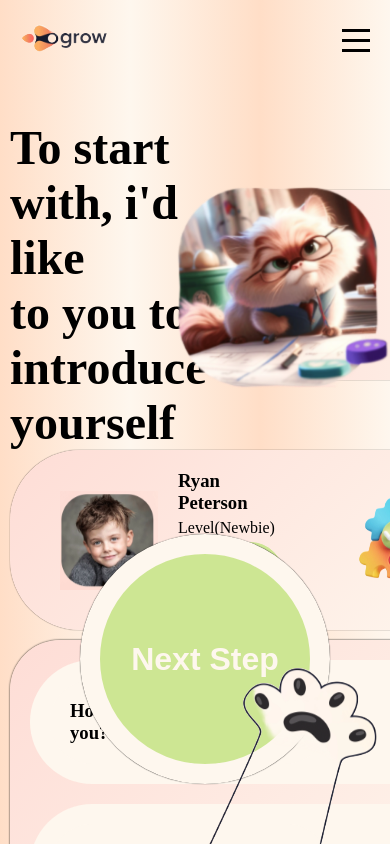
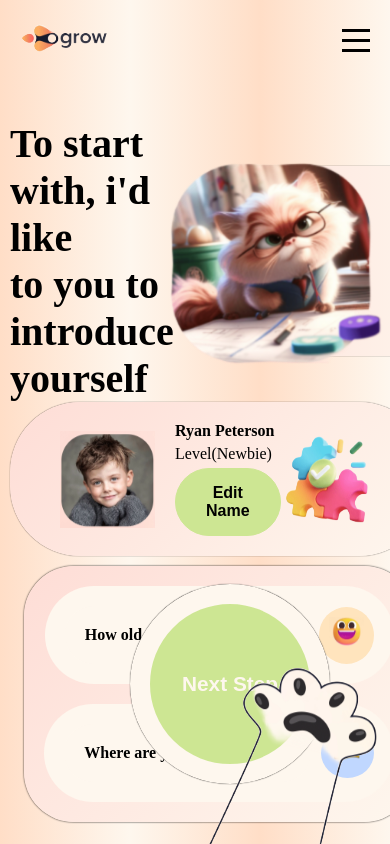
Before and after one commit to MbiamouRichy/Growly, an Angular app: page /courses in a window 390 px wide. Built offline with nearby package versions, Linux system fonts and the light colour scheme.

Commit message:
responsive  4 : courses debut ( < 1000px )

```diff
--- a/src/app/contact/contact.component.scss
+++ b/src/app/contact/contact.component.scss
@@ -23,7 +23,7 @@ $color5: rgb(118,120,130);
   bottom: $bottom;
   left: $left;
 }
-/*=========================== CONTACT =================================*/
+/*=========================== COURSES =================================*/
 
 /*============ ROW1 ============*/
 .div_row1{
@@ -175,3 +175,70 @@ button{
   @include absolute_div(none,0,0,200px);
   margin: 0 auto;
 }
+/*========================== RESPONSIVE ===================================*/
+@media only screen and (max-width: 1252px) {
+  .fleche {
+    top: 260px;
+    right: 460px;
+    transform: rotate(-5deg);
+  }
+}
+@media only screen and (max-width: 1151px) {
+  .div_row1 .title {
+    font-size: 2.5rem;
+  }
+  .div_row1 .link_image{
+    padding: 10px;
+    img{
+      left: -20px;
+    }
+  }
+  .div_row2_col1 .div_link_1 {
+    .texte {
+      h3, p, button {
+        font-size: 1rem;
+      }
+    }
+    .image2{
+      margin-left: 10px;
+    }
+  }
+  .div_link_2 .card_text{
+    p, h3 {
+      font-size: 1rem;
+    }
+  }
+
+  .div_row2_col2 {
+    .div_row {
+      .btn_next_step {
+        width: 200px;
+        height: 200px;
+        font-size: 1.3rem;
+      }
+    }
+  }
+}
+@media only screen and (max-width: 1047px) {
+  .div_row1 .link_image{
+    padding: 10px 5px;
+    img{
+      left: -10px;
+    }
+  }
+  .fleche {
+    top: 260px;
+    right: 440px;
+  }
+  .div_link_2 .bg-img {
+    margin-left: 0px;
+  }
+  .div_row2_col1 .div_link_1 {
+    .image2{
+      margin-left: 0px;
+    }
+  }
+}
+@media only screen and (max-width: 1000px) {
+
+}
--- a/src/app/contact/contact.component.ts
+++ b/src/app/contact/contact.component.ts
@@ -6,5 +6,10 @@ import { Component } from '@angular/core';
   styleUrls: ['./contact.component.scss']
 })
 export class ContactComponent {
-
+  ngOnInit(){
+    let h3 = document.querySelector('.div_row2_col2 h3 br') as HTMLBRElement;
+    if (document.body.offsetWidth < 1108){
+      h3.style.display = "none";
+    }
+  }
 }
--- a/src/styles.scss
+++ b/src/styles.scss
@@ -6,3 +6,14 @@
 body{
   font-family: "Space Grotesk";
 }
+section{
+  animation: load_section 0.8s forwards;
+}
+@keyframes load_section {
+  from{
+    opacity: 0;
+  }
+  to{
+    opacity: 1;
+  }
+}
```
Also changed, not shown: src/assets/ryanpetersson.PNG.
